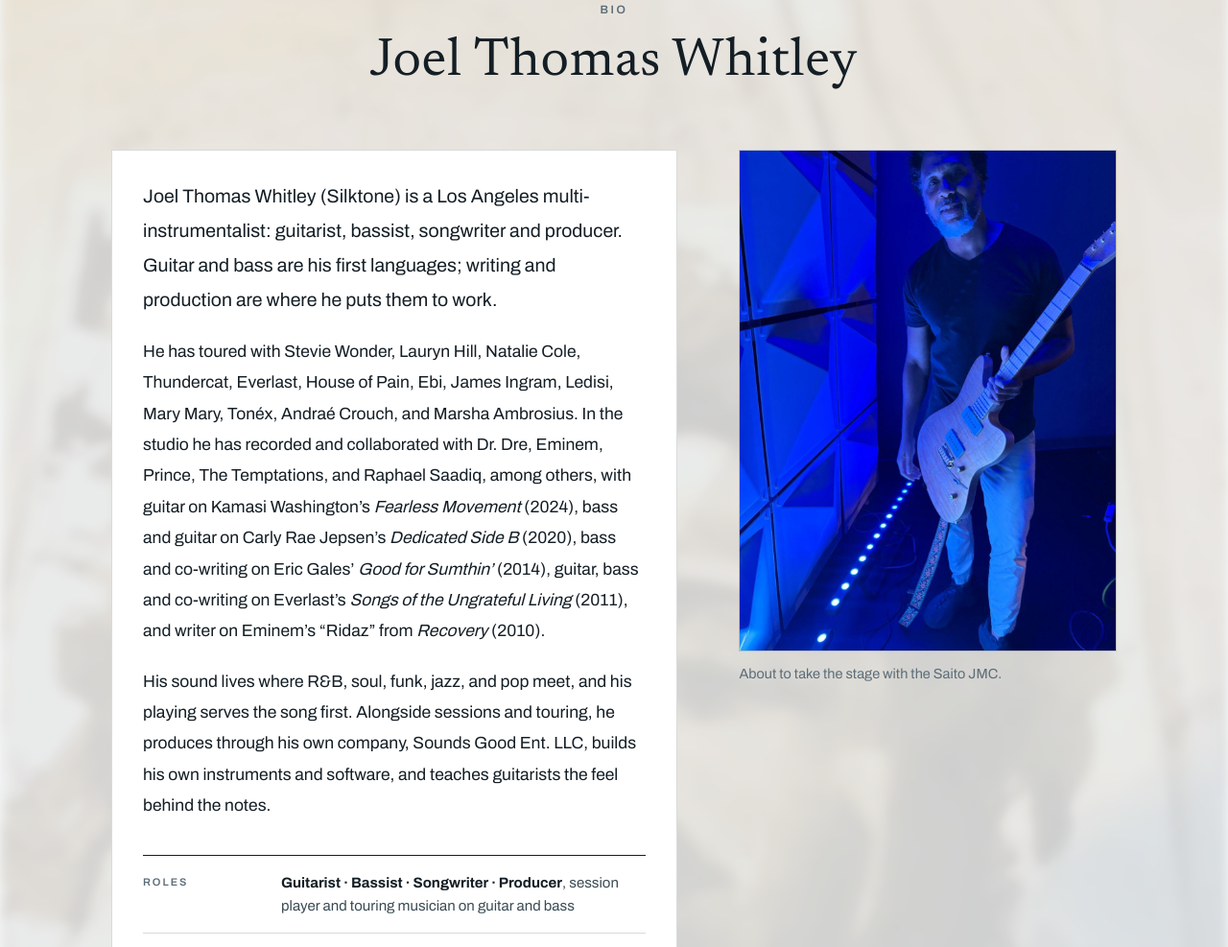
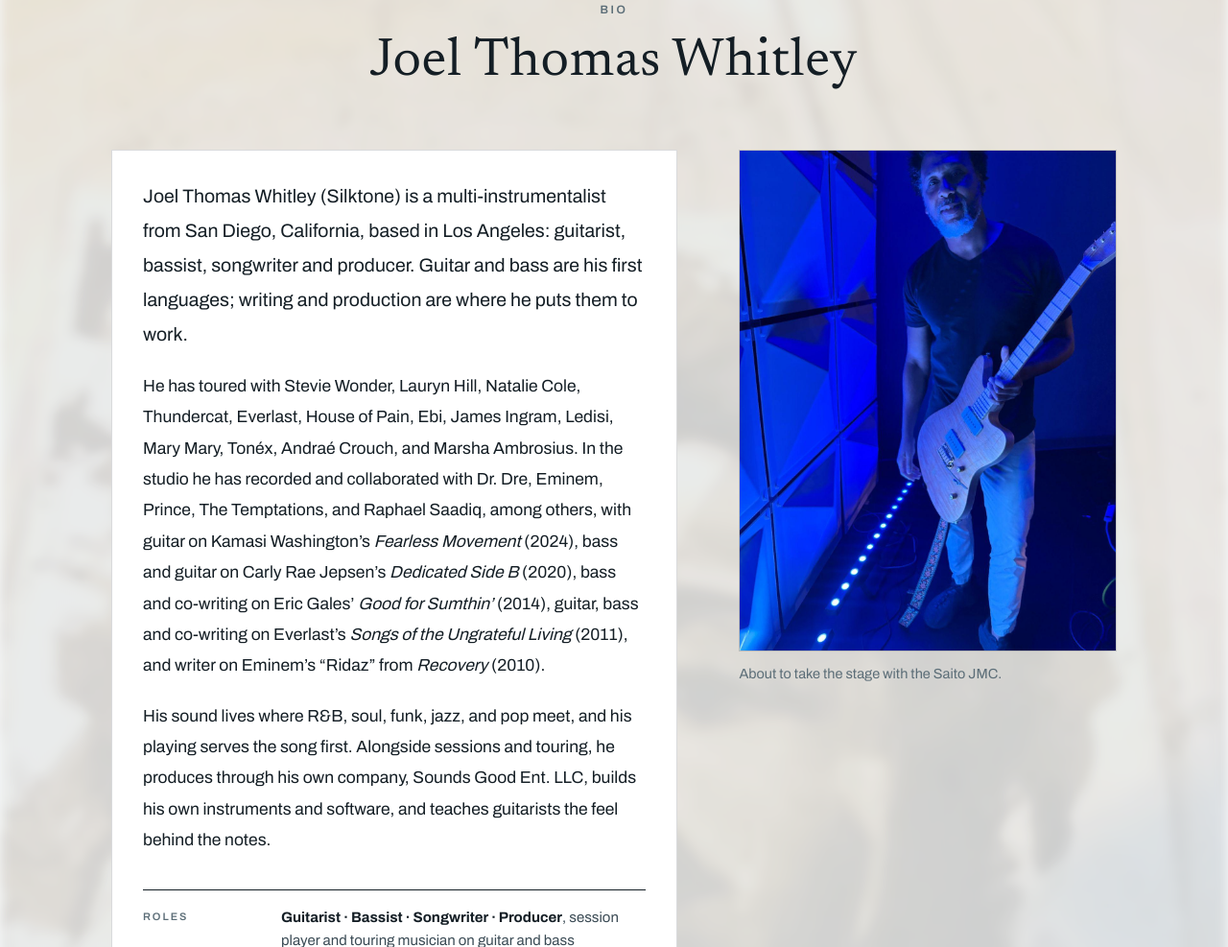
Before and after one commit to silktone/silktone-website, a plain HTML site: page index.html in a window 1280 px wide. Shown: the part 5477-6464 px from the top of the page at 96% size. Drawn offline with Linux system fonts and the light colour scheme.

Commit message:
Bio: from San Diego, California, based in Los Angeles (not from Los Angeles)

```diff
--- a/index.html
+++ b/index.html
@@ -6,7 +6,7 @@
 <meta name="color-scheme" content="light dark" />
 <link rel="icon" href="data:," />
 <title>Silktone, Joel Thomas Whitley | Guitarist, Bassist, Songwriter, Producer · Los Angeles</title>
-<meta name="description" content="Silktone is Joel Thomas Whitley, a guitarist, bassist, songwriter, producer and multi-instrumentalist from Los Angeles. He has toured and recorded with Stevie Wonder, Thundercat, and Lauryn Hill. Sessions, touring, production and guitar lessons." />
+<meta name="description" content="Silktone is Joel Thomas Whitley, a guitarist, bassist, songwriter, producer and multi-instrumentalist from San Diego, California, based in Los Angeles. He has toured and recorded with Stevie Wonder, Thundercat, and Lauryn Hill. Sessions, touring, production and guitar lessons." />
 <link rel="preconnect" href="https://fonts.googleapis.com" />
 <link rel="preconnect" href="https://fonts.gstatic.com" crossorigin />
 <link href="https://fonts.googleapis.com/css2?family=Archivo:wght@400;500;600;700;800&family=Newsreader:ital,opsz,wght@0,6..72,300;0,6..72,400;0,6..72,500;1,6..72,400;1,6..72,500&display=swap" rel="stylesheet" />
@@ -540,7 +540,7 @@
       </div>
       <div class="bio">
         <div class="bio-panel">
-          <p>Joel Thomas Whitley (Silktone) is a Los Angeles multi-instrumentalist: guitarist, bassist, songwriter and producer. Guitar and bass are his first languages; writing and production are where he puts them to work.</p>
+          <p>Joel Thomas Whitley (Silktone) is a multi-instrumentalist from San Diego, California, based in Los Angeles: guitarist, bassist, songwriter and producer. Guitar and bass are his first languages; writing and production are where he puts them to work.</p>
           <p>He has toured with Stevie Wonder, Lauryn Hill, Natalie Cole, Thundercat, Everlast, House of Pain, Ebi, James Ingram, Ledisi, Mary Mary, Tonéx, Andraé Crouch, and Marsha Ambrosius. In the studio he has recorded and collaborated with Dr. Dre, Eminem, Prince, The Temptations, and Raphael Saadiq, among others, with guitar on Kamasi Washington’s <em>Fearless Movement</em> (2024), bass and guitar on Carly Rae Jepsen’s <em>Dedicated Side B</em> (2020), bass and co-writing on Eric Gales’ <em>Good for Sumthin’</em> (2014), guitar, bass and co-writing on Everlast’s <em>Songs of the Ungrateful Living</em> (2011), and writer on Eminem’s “Ridaz” from <em>Recovery</em> (2010).</p>
           <p>His sound lives where R&amp;B, soul, funk, jazz, and pop meet, and his playing serves the song first. Alongside sessions and touring, he produces through his own company, Sounds Good Ent. LLC, builds his own instruments and software, and teaches guitarists the feel behind the notes.</p>
           <dl class="glance">
```
Also changed, not shown: assets/joel-whitley-live-on-stage-in-europe-wearing-a-house-of-pain.jpg.
